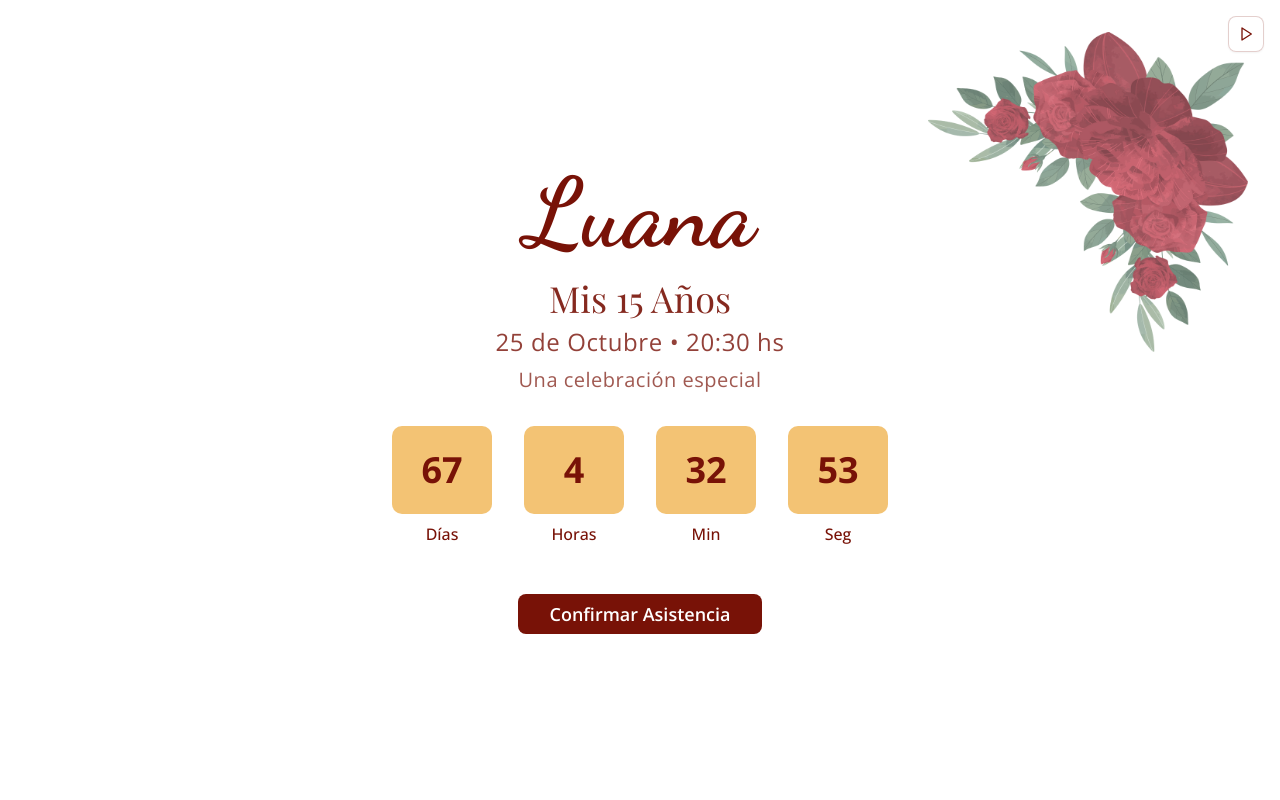
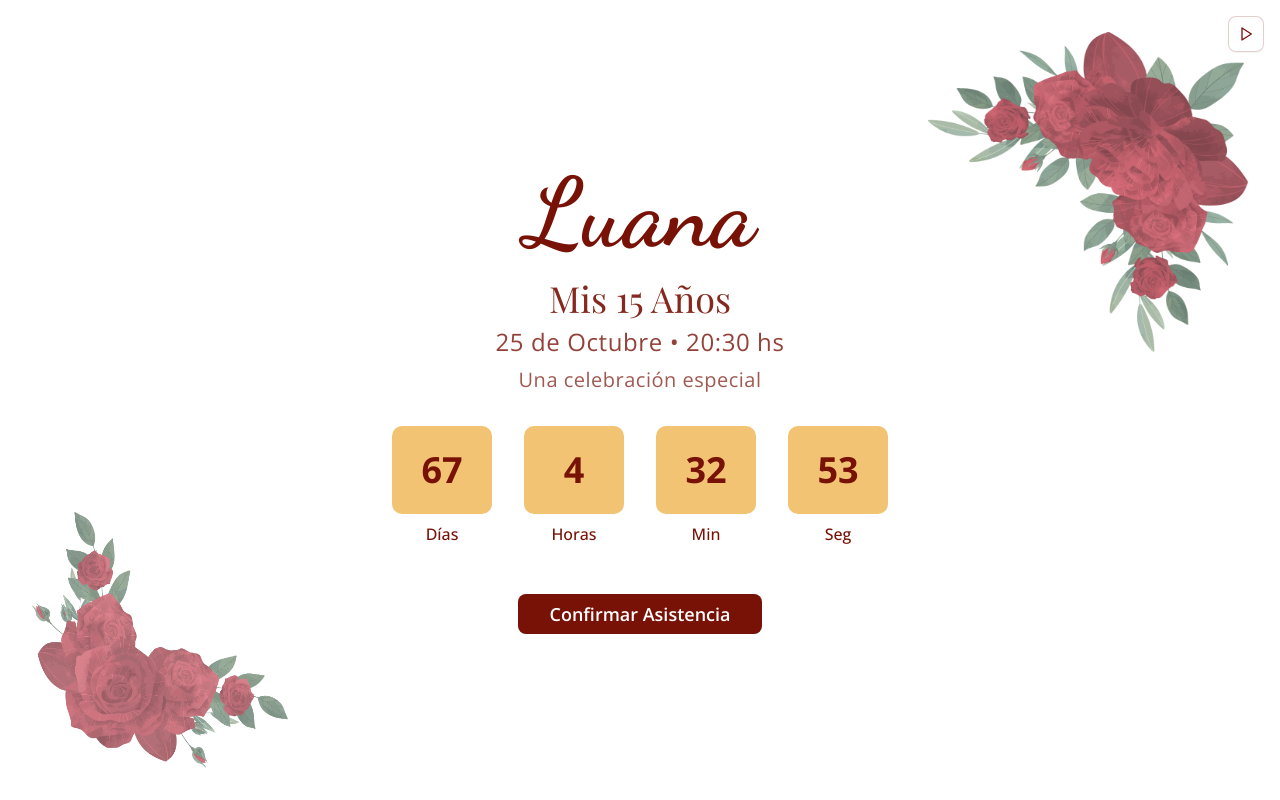
Before and after one commit to omegonstudio/omegon-XV, a Next.js app: page / in a window 1280 px wide. Both pictures are taken after a click on the button "Abrir Invitación". Shown: the top 800 px of the page. Built offline with nearby package versions, Linux system fonts and the light colour scheme; a web font is replaced by a local one.

Commit message:
feat: add left bottom floral decoration to hero section
Position new floral image in bottom left for balanced visual decor.

#VERCEL_SKIP

Co-authored-by: null <202712282+omegonstudio@users.noreply.github.com>

```diff
--- a/components/hero-section.tsx
+++ b/components/hero-section.tsx
@@ -44,6 +44,16 @@ export default function HeroSection() {
 
   return (
     <section className="relative h-screen flex items-center justify-center bg-white text-[#781207] overflow-hidden">
+      <div className="absolute bottom-4 left-4 md:bottom-8 md:left-8 z-0 opacity-70">
+        <Image
+          src="/images/floral-decoration-left.png"
+          alt="Decorative red roses left"
+          width={400}
+          height={400}
+          className="w-40 h-40 md:w-56 md:h-56 lg:w-64 lg:h-64"
+        />
+      </div>
+
       <div className="absolute top-4 right-4 md:top-8 md:right-8 z-0 opacity-80">
         <Image
           src="/images/floral-decoration.png"
--- a/components/menu-section.tsx
+++ b/components/menu-section.tsx
@@ -4,9 +4,17 @@ export default function MenuSection() {
   return (
     <section className="py-16 px-4 bg-white">
       <div className="max-w-4xl mx-auto">
-        <h2 className="text-4xl font-serif font-bold text-[#781207] text-center mb-12">Menú</h2>
+        <h2 className="text-4xl font-serif font-bold text-[#781207] text-center mb-8">Menú</h2>
 
-        <div className="grid md:grid-cols-2 gap-8">
+        <div className="flex justify-center mb-12 relative">
+          <img
+            src="/images/menu-floral-border.png"
+            alt="Decorative floral border"
+            className="w-96 h-auto opacity-80 relative z-0"
+          />
+        </div>
+
+        <div className="grid md:grid-cols-2 gap-8 relative z-10">
           <Card className="p-6 border-[#f3c374] border-2">
             <CardContent className="p-0">
               <h3 className="text-xl font-semibold text-[#781207] mb-4">🍕 Entrada</h3>
```
Also changed, not shown: public/images/floral-decoration-left.png (added), public/images/menu-floral-border.png (added).
